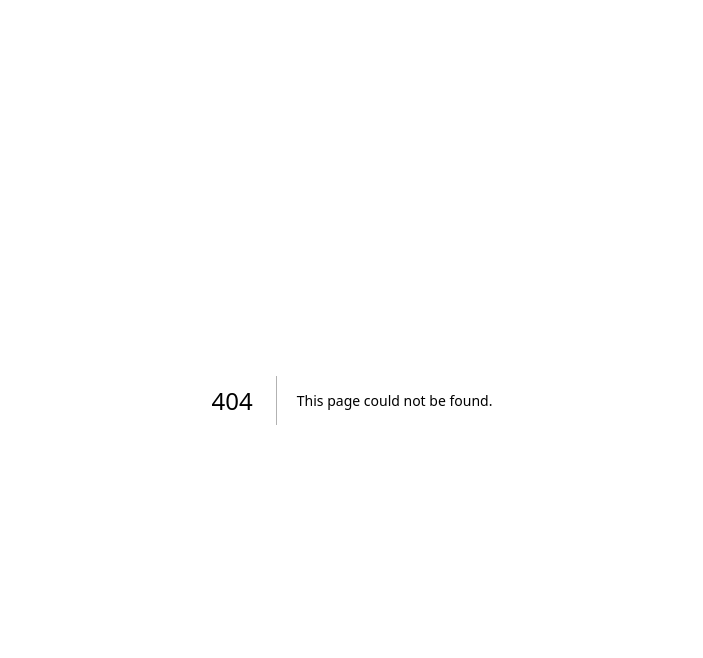
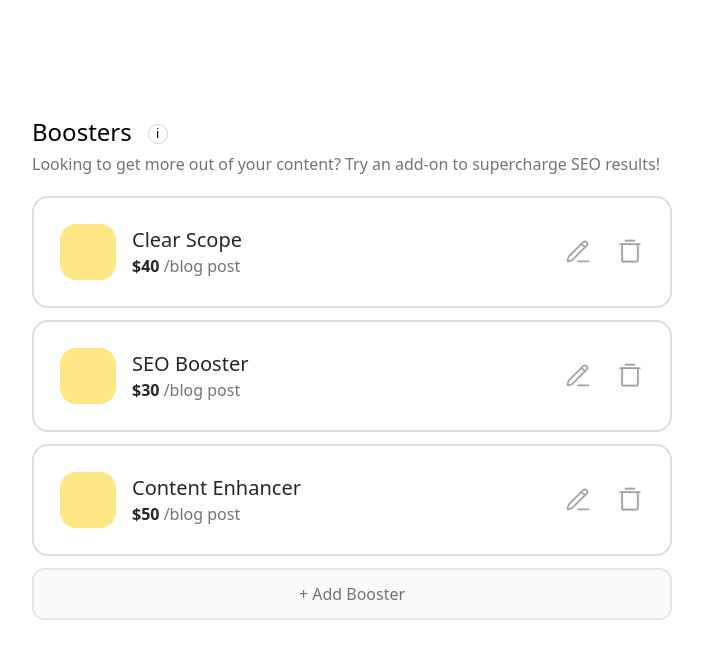
Before and after one commit to imsykim1130/gsap-components-example, a Next.js app: page /card/1 in a window 1280 px wide. Before the commit this address had no page. Shown: the top 658 px of the page, without its empty margins (288-991 px from the left). Built offline with nearby package versions, Linux system fonts and the light colour scheme.

Commit message:
feat: Card 1 구현

```diff
--- /dev/null
+++ b/src/app/card/1/(components)/ButtonWithTooltip.tsx
@@ -0,0 +1,25 @@
+const ButtonWithTooltip = ({
+  children,
+  tooltipContent,
+  onClick,
+}: {
+  children: React.ReactNode;
+  tooltipContent: string;
+  onClick?: () => void;
+}) => {
+  return (
+    <button
+      className="group relative text-[1rem]"
+      onClick={onClick}
+    >
+      {/* icon */}
+      {children}
+      {/* tooltip */}
+      <span className="absolute inline-block px-2.5 py-2 text-nowrap font-medium bg-neutral-800 text-white rounded-xl bottom-[140%] right-1/2 translate-x-1/2 opacity-0 group-hover:opacity-100 transition-opacity duration-300">
+        {tooltipContent}
+      </span>
+    </button>
+  );
+};
+
+export default ButtonWithTooltip;
--- /dev/null
+++ b/src/app/card/1/(components)/Card.tsx
@@ -0,0 +1,91 @@
+"use client";
+
+import { useState } from "react";
+import ButtonWithTooltip from "./ButtonWithTooltip";
+import { LuPencilLine } from "react-icons/lu";
+import { PiTrashSimple } from "react-icons/pi";
+
+const Card = ({
+  name,
+  price,
+  isNew,
+  onDelete,
+}: {
+  name: string;
+  price: string;
+  isNew: boolean;
+  onDelete: () => void;
+}) => {
+  // const [pendingEdit, setPendingEdit] = useState<boolean>(false);
+  const [pendingDelete, setPendingDelete] = useState<boolean>(false);
+
+  return (
+    <article
+      className={`card after:invisible relative flex justify-between items-center w-full p-7 rounded-2xl cursor-default ${
+        pendingDelete ? "after:visible" : ""
+      } ${isNew ? "new" : ""}`}
+    >
+      <div className="flex items-center gap-4">
+        <div className="size-14 rounded-2xl bg-amber-200"></div>
+        <div>
+          <p className="text-neutral-800 font-medium text-xl">{name}</p>
+          <p className="text-neutral-500">
+            <strong className="text-neutral-800">{price}</strong> /blog post
+          </p>
+        </div>
+      </div>
+      <div className="relative flex gap-6">
+        {/* edit button */}
+        <ButtonWithTooltip tooltipContent="Edit">
+          <LuPencilLine
+            className="relative z-0 size-7 cursor-pointer text-neutral-400 "
+            strokeWidth={1.5}
+          />
+        </ButtonWithTooltip>
+
+        {/* delete button */}
+        <div className="flex items-center">
+          <ButtonWithTooltip
+            tooltipContent="Delete"
+            onClick={() => setPendingDelete(!pendingDelete)}
+          >
+            {/* icon */}
+            <PiTrashSimple
+              className="relative z-0 size-7 cursor-pointer text-neutral-400"
+              strokeWidth={1.5}
+            />
+          </ButtonWithTooltip>
+
+          {/* popover */}
+          <div
+            className={`absolute z-5 top-full right-0 mt-2 w-fit min-w-70 bg-white border border-neutral-300 rounded-xl shadow-lg p-4 transition-transform duration-300 font-medium space-y-2 ${
+              pendingDelete
+                ? "translate-y-0 visible"
+                : "translate-y-[-10px] opacity-0 invisible"
+            }`}
+          >
+            <p className="text-start font-semibold">Delete this booster?</p>
+            <div className="grid grid-cols-3 gap-2 font-medium">
+              <button
+                onClick={() => {
+                  setPendingDelete(false);
+                }}
+                className="col-span-1 border-1 px-3 py-2 border-neutral-300 rounded-lg"
+              >
+                No
+              </button>
+              <button
+                onClick={onDelete}
+                className="col-span-2 border-1 px-3 py-2 border-neutral-300 rounded-lg bg-[#f20000] text-white"
+              >
+                Yes, Delete
+              </button>
+            </div>
+          </div>
+        </div>
+      </div>
+    </article>
+  );
+};
+
+export default Card;
--- /dev/null
+++ b/src/app/card/1/page.tsx
@@ -0,0 +1,70 @@
+"use client";
+import { useRef, useState } from "react";
+import Card from "./(components)/Card";
+import ButtonWithTooltip from "./(components)/ButtonWithTooltip";
+
+const Page = () => {
+  const [cards, setCards] = useState([
+    { id: 1, name: "Clear Scope", price: "$40", isNew: false },
+    { id: 2, name: "SEO Booster", price: "$30", isNew: false },
+    { id: 3, name: "Content Enhancer", price: "$50", isNew: false },
+  ]);
+
+  const cardId = useRef<number>(cards.length);
+
+  const addNewCard = () => {
+    const newCard = {
+      id: ++cardId.current,
+      name: "New Booster " + cardId.current,
+      price: "$20",
+      isNew: true,
+    };
+    setCards([...cards, newCard]);
+  };
+
+  return (
+    <main className="px-10 pt-30 w-screen h-screen flex justify-center">
+      <div>
+        <div>
+          <div className="flex gap-4 items-end">
+            <h2 className="leading-[100%] font-medium text-2xl">Boosters</h2>
+
+            <ButtonWithTooltip tooltipContent="Learn more about Boosters">
+              <span className="rounded-full flex justify-center items-center size-5 border-[0.2px] border-neutral-300 text-[13px] font-medium">
+                i
+              </span>
+            </ButtonWithTooltip>
+          </div>
+
+          <p className="text-neutral-500 mt-2">
+            Looking to get more out of your content? Try an add-on to
+            supercharge SEO results!
+          </p>
+        </div>
+
+        <div className="mt-5 space-y-3 w-[40rem]">
+          {/* cards */}
+          {cards.map((card) => (
+            <Card
+              key={card.id}
+              name={card.name}
+              price={card.price}
+              isNew={card.isNew}
+              onDelete={() => setCards(cards.filter((c) => c.id !== card.id))}
+            />
+          ))}
+
+          {/* add card button */}
+          <button
+            className="w-full rounded-xl border-2 border-neutral-200 p-3 flex justify-center items-center transform-view duration-400 bg-neutral-50 hover:bg-neutral-100 text-neutral-500 font-medium"
+            onClick={addNewCard}
+          >
+            + Add Booster
+          </button>
+        </div>
+      </div>
+    </main>
+  );
+};
+
+export default Page;
--- a/src/app/globals.css
+++ b/src/app/globals.css
@@ -15,3 +15,73 @@
   /* font */
   --font-bebas-neue: var(--font-bebas-neue);
 }
+
+@layer base {
+  button {
+    @apply cursor-pointer;
+  }
+}
+
+.nav-transition {
+  transition: opacity 0.3s ease-in-out 0.15s, visibility 0.3s ease-in-out 0.15s,
+    translate 0.3s cubic-bezier(0.34, 1.56, 0.64, 1) 0.15s,
+    -webkit-translate 0.3s cubic-bezier(0.34, 1.56, 0.64, 1) 0.15s;
+
+  @apply opacity-0 invisible group-hover:opacity-100 group-hover:visible group-hover:translate-y-2;
+}
+
+@keyframes move-gradient {
+  0% {
+    mask-position: -600px;
+  }
+  100% {
+    mask-position: 600px;
+  }
+}
+
+@keyframes green-border {
+  0% {
+    border-color: #dedede;
+    background-color: #00ac0600;
+  }
+  50% {
+    border-color: #00ac06;
+    background-color: #00ac0620;
+  }
+  100% {
+    border-color: #dedede;
+    background-color: #00ac0600;
+  }
+}
+
+.card::before {
+  content: "";
+  position: absolute;
+  inset: 0;
+  border: 2px solid #dedede;
+  border-radius: 1rem;
+  z-index: 0;
+}
+
+.card.new::before {
+  animation: green-border 1.3s ease-in-out;
+}
+
+.card::after {
+  content: "";
+  position: absolute;
+  inset: 0;
+  border: 2px solid #ff00006b;
+  border-radius: 1rem;
+  background: rgba(254, 140, 140, 0.2);
+  z-index: 1;
+  mask: linear-gradient(-45deg, transparent 20%, black 50%, transparent 80%);
+  mask-repeat: no-repeat;
+  animation: move-gradient 1.4s ease-in 1s infinite;
+}
+
+@layer components {
+  .nav {
+    @apply p-5 space-y-5 bg-white border-1 border-neutral-200 rounded-2xl shadow-sm;
+  }
+}
```
Also changed, not shown: 1 other file (tests, documents, lock files or other folders).
